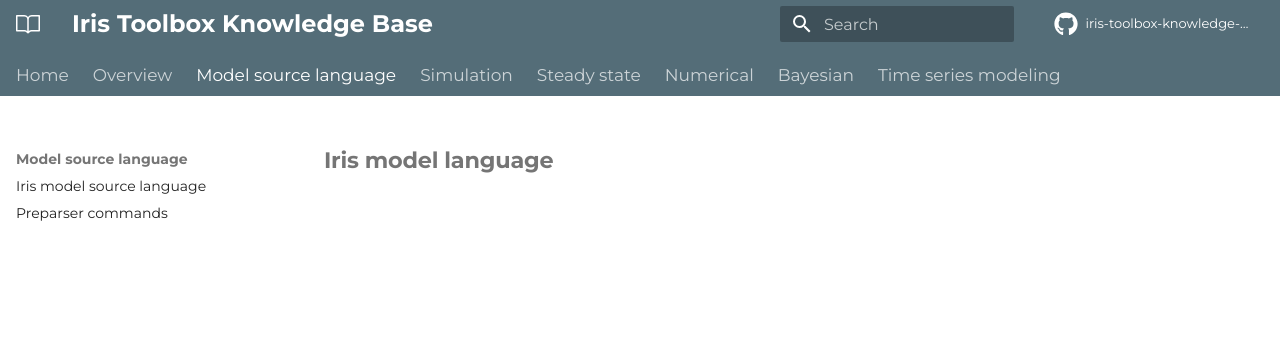
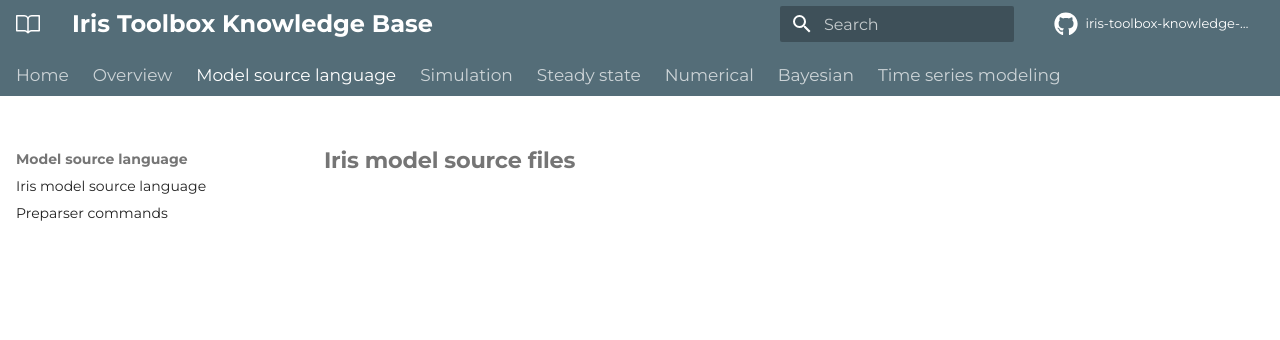
Before and after one commit to IRIS-Solutions-Team/iris-toolbox-knowledge-base, an MkDocs documentation site: the page built from source/model-source-language/index.md, in a window 1280 px wide. Shown: the top 340 px of the page. Built offline with MkDocs 1.6.1 and Material for MkDocs 9.7.7, drawn with Linux system fonts in a browser that asks for light colours; some web fonts are replaced; comment, search, counter and statistics services are not loaded.

Commit message:
Indexing

```diff
--- a/source/model-source-language/index.md
+++ b/source/model-source-language/index.md
@@ -1,5 +1,5 @@
 ---
-title: Model language
+title: Model files
 ---
 
-# Iris model language
+# Iris model source files
```
